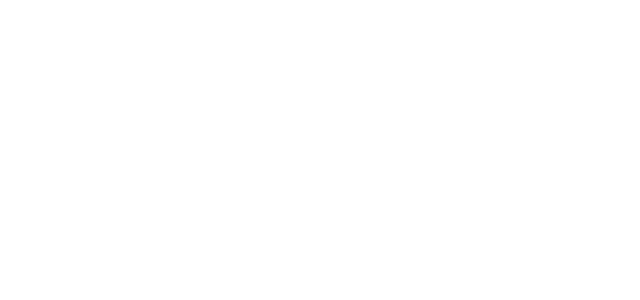
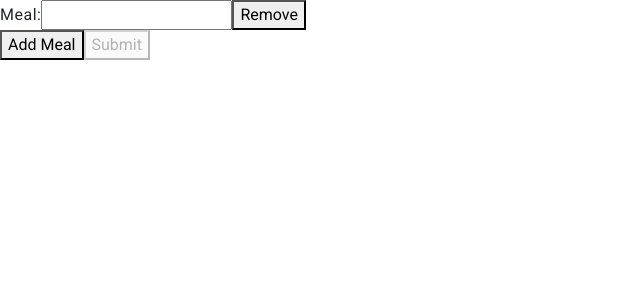
Before and after one commit to JnaLa/dietgen-front, an Angular app: page /diary in a window 1280 px wide. Before the commit this address led to /. Shown: the top 300 px of the page, without its empty margins (0-640 px from the left). Built offline with nearby package versions, Linux system fonts and the light colour scheme.

Commit message:
adds test reactive forms

```diff
--- a/src/app/app.routes.ts
+++ b/src/app/app.routes.ts
@@ -1,6 +1,8 @@
 import { Routes } from '@angular/router';
 import { PickFoodsComponent } from './pick-foods/pick-foods/pick-foods.component';
+import { DietDiaryComponent } from './diet-diary/diet-diary.component';
 
 export const routes: Routes = [
-    { path: "", component: PickFoodsComponent }
+    { path: "", component: PickFoodsComponent },
+    { path: "diary", component: DietDiaryComponent }
 ];
--- /dev/null
+++ b/src/app/diet-diary/diet-diary.component.html
@@ -0,0 +1,14 @@
+<form [formGroup]="dietForm" (ngSubmit)="onSubmit()">
+    <div formArrayName="meals">
+      <div *ngFor="let meal of meals.controls; let i = index" [formGroupName]="i">
+        <label for="mealName">Meal:</label>
+        <input id="mealName" formControlName="name">
+        <div *ngIf="meal.get('name')?.invalid && meal.get('name')?.touched">
+          Meal name is required
+        </div>
+        <button type="button" (click)="removeMeal(i)">Remove</button>
+      </div>
+    </div>
+    <button type="button" (click)="addMeal()">Add Meal</button>
+    <button type="submit" [disabled]="dietForm.invalid">Submit</button>
+  </form>
--- /dev/null
+++ b/src/app/diet-diary/diet-diary.component.ts
@@ -0,0 +1,43 @@
+import { Component, OnInit } from '@angular/core';
+import { FormArray, FormBuilder, Validators, FormGroup, ReactiveFormsModule } from '@angular/forms';
+import { CommonModule } from '@angular/common';
+
+@Component({
+  selector: 'app-diet-diary',
+  standalone: true,
+  imports: [ReactiveFormsModule, CommonModule],
+  templateUrl: './diet-diary.component.html',
+  styleUrl: './diet-diary.component.css'
+})
+export class DietDiaryComponent implements OnInit {
+  dietForm: FormGroup;
+
+  constructor(private fb: FormBuilder) {
+    this.dietForm = this.fb.group({
+      meals: this.fb.array([])
+    });
+  }
+
+  ngOnInit(): void {
+    this.addMeal(); // Initialize with one hobby
+  }
+
+  get meals(): FormArray {
+    return this.dietForm.get('meals') as FormArray;
+  }
+
+  addMeal() {
+    const mealForm = this.fb.group({
+      name: ['', Validators.required]
+    });
+    this.meals.push(mealForm);
+  }
+
+  removeMeal(index: number) {
+    this.meals.removeAt(index);
+  }
+
+  onSubmit() {
+    console.log(this.dietForm.value);
+  }
+}
```
Also changed, not shown: src/app/diet-diary/diet-diary.component.css (added), 1 other file (tests, documents, lock files or other folders).
